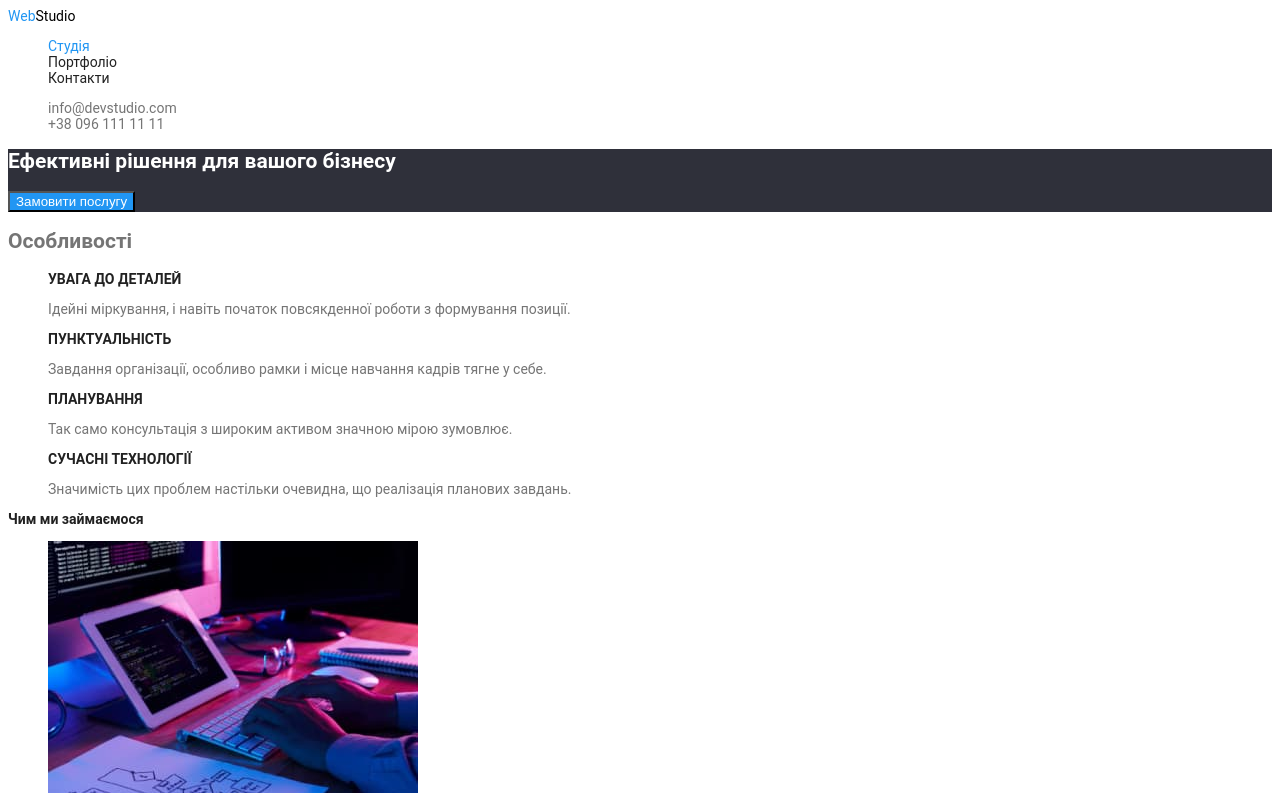
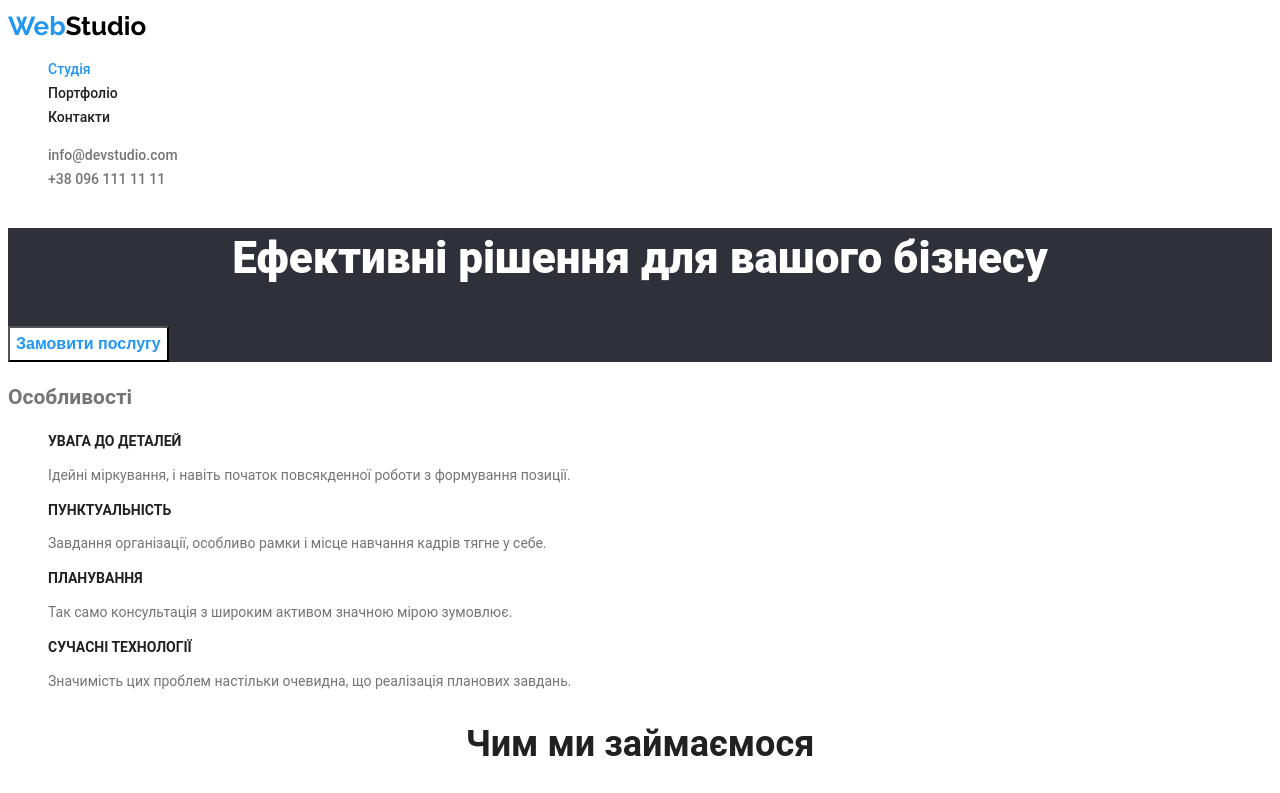
Before and after one commit to Burko-Oleksandra/goit-markup-hw-02, a plain HTML site: page index.html in a window 1280 px wide. Both pictures are taken after a click on the button "Замовити послугу". Shown: the top 793 px of the page. Drawn offline with Linux system fonts and the light colour scheme; a web font is replaced by a local one.

Commit message:
Додає стилі та шрифти

```diff
--- a/css/styles.css
+++ b/css/styles.css
@@ -6,6 +6,7 @@
     --background-color: #ffffff;
     --secondary-background-color: #F5F4FA;
     --footer-text-color: rgba (255, 255, 255, 60 %);
+    --footer-background-color: #2F303A;
 }
 
 ul {
@@ -20,21 +21,24 @@ a {
     color: var(--primary-text-color);
     background-color: var(--background-color);
     text-decoration: none;
-    font-family: Roboto, sans-serif;
+    font-family: 'Roboto', sans-serif;
     font-weight: 400;
     font-size: 14px;
-    font-height 1,7;
+    line-height: 1.7;
 }
 
 .title {
     color: var(--title-text-color);
     font-weight: 700;
     font-size: 14px;
-    font-height 1,2;
+    line-height: 1.2;
 }
 
 .nav-link {
     color: var(--title-text-color);
+    font-weight: 500;
+    font-size: 14px;
+    line-height: 1.2;
 }
 
 .nav-link:hover,
@@ -47,15 +51,27 @@ a {
 }
 
 .logo {
-    color: var(--accent-color);
+    color: var(--logo-additional-color);
+    font-family: 'Raleway', sans-serif;
+    font-weight: 700;
+    font-size: 26px;
+    line-height: 1.4;
     }
 
-.logo.additional {
- color: var(--logo-additional-color);
+.logo-accent {
+ color: var(--accent-color);
+}
+
+.logo:hover,
+.logo:focus {
+    color: var(--accent-color);
 }
 
 .auth-link {
     color: var(--primary-text-color);
+    font-weight: 500;
+    font-size: 14px;
+    line-height: 1.2;
 }
 
 .auth-link:hover,
@@ -70,11 +86,25 @@ a {
 
 .button.color {
     background-color: var(--accent-color);
+    font-weight: 700;
+    font-size: 16px;
+    line-height: 1.9;
+}
+
+.button.color:hover,
+.button.color:focus {
+    color: var(--accent-color);
+    background-color: var(--background-color);
 }
 
 .regular-button {
     color: var(--title-text-color);
     background-color: var(--secondary-background-color);
+    font-family: 'Roboto', sans-serif;
+    font-weight: 500;
+    font-size: 16px;
+    line-height: 1.6;
+
 }
 
 .regular-button:hover,
@@ -85,23 +115,52 @@ a {
 }
 
 .benefits {
-    background: #2F303A;
+    background-color: var(--footer-background-color);
 }
 
 .solutions {
     color: var(--background-color);
+    font-weight: 900;
+    font-size: 44px;
+    line-height: 1.4;
+    text-align: center;
+}
+
+.title.text {
+    font-weight: 700;
+    font-size: 36px;
+    line-height: 1.2;
+    text-align: center;
 }
 
 .team {
-    background-color: #F5F4FA;
+    background-color: var(--secondary-background-color);
 }
 
 .footer {
-    background-color: #2F303A;
+    background-color: var(--footer-background-color);
+}
+
+.logo-secondary {
+    color: var(--background-color);
+    font-family: 'Raleway', sans-serif;
+    font-weight: 700;
+    font-size: 26px;
+    line-height: 1.4;
+}
+
+.logo-secondary:hover,
+.logo-secondary:focus {
+    color: var(--accent-color);
 }
 
 address a {
     color: var(--footer-text-color);
+    font-family: 'Roboto', sans-serif;
+    font-weight: 400;
+    font-style: normal;
+    font-size: 14px;
+    line-height: 1.7;
 }
 
 address a:hover,
--- a/index.html
+++ b/index.html
@@ -5,13 +5,13 @@
    <meta http-equiv="X-UA-Compatible" content="IE=edge">
    <meta name="viewport" content="width=device-width, initial-scale=1.0">
    <title>Document</title>
-   <link href="https: //fonts.googleapis.com/css2?family= Raleway:wght@700 & family = Roboto:wght@400;500;700 & display=swap" rel="stylesheet">
+   <link href="https://fonts.googleapis.com/css2?family=Raleway:wght@700&familyсемья=Робото:вес@400;500;700;900&display=swap" rel="stylesheet">
    <link href="./css/styles.css" rel="stylesheet">
 </head>
 <body class="page">
 <header>
     <nav>
-        <a href="./index.html"><span class="logo">Web</span><span class="logo additional">Studio</span></a>
+        <a href="./index.html" class="logo"><span class="logo-accent">Web</span>Studio</a>
         <ul>
             <li><a href="./index.html" class="nav-link active">Студія</a></li>
             <li><a href="./portfolio.html" class="nav-link">Портфоліо</a></li>
@@ -50,7 +50,7 @@
         </ul>
     </section>
     <section class="activity">
-        <h2 class="title">Чим ми займаємося</h2>
+        <h2 class="title text">Чим ми займаємося</h2>
         <ul>
             <li>
                 <img src="./images/studia/img1.jpg" width="370" height="294" alt="Створення макетів"/>
@@ -64,7 +64,7 @@
         </ul>
     </section>
     <section class="team">
-        <h2 class="title">Наша команда</h2>
+        <h2 class="title text">Наша команда</h2>
         <ul>
             <li>
                 <img src="./images/studia/ihordemianenko.jpg" width="270" height="260" alt="Ігор Дем'яненко"/>
@@ -90,8 +90,8 @@
     </section>
 </main>
 <footer class="footer">
-    <a href="./index.html"><span class="logo">Web</span><span class="button">Studio</span></a>
-    <address>
+    <a href="./index.html" class="logo-secondary"><span class="logo-accent">Web</span>Studio</a>
+    <address >
         <ul>
             <li><a href="https://goo.gl/maps/zCJRL4RWrD621NJt7" target="_blank" rel="noopener noreferrer" class="link-map">м. Київ, пр-т Лесі Українки, 26</a></li>
             <li><a href="mailto:info@devstudio.com">info@devstudio.com</a></li>
```
Also changed, not shown: portfolio.html (+21 -3 lines).
